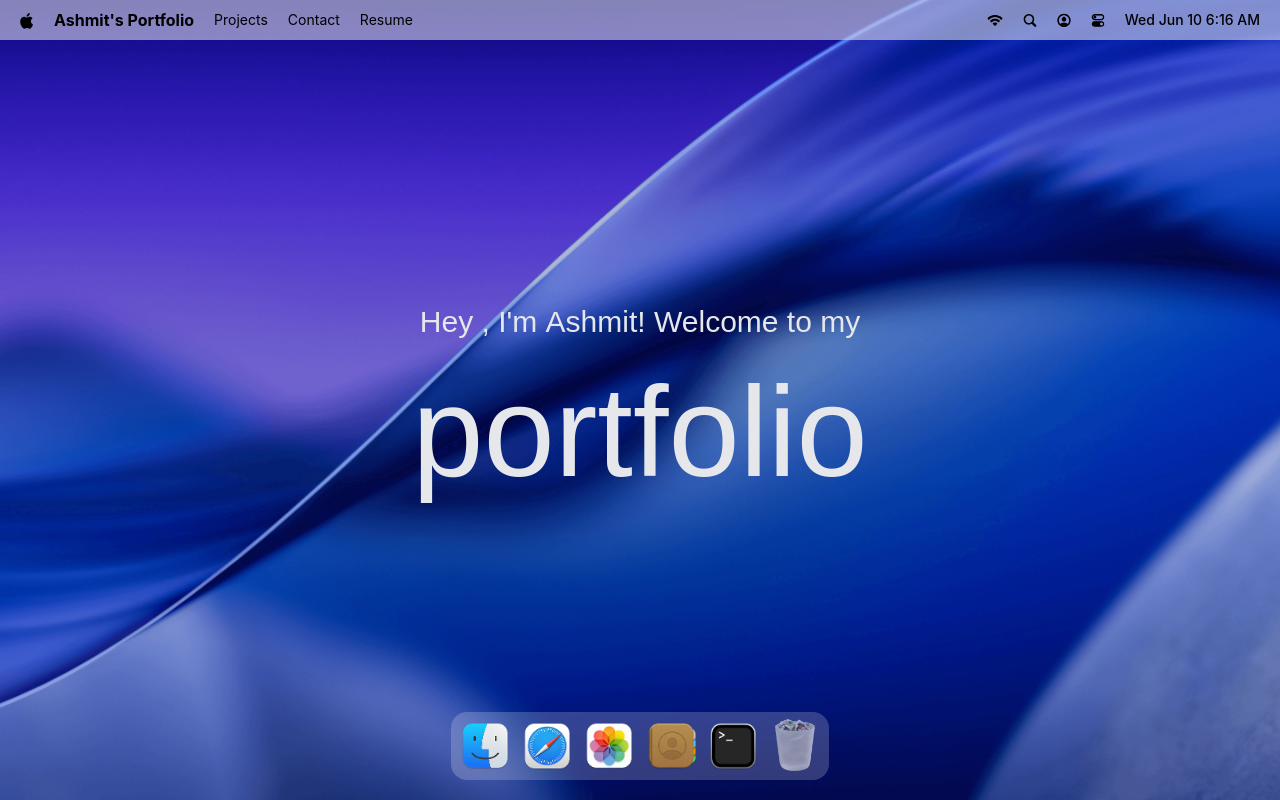
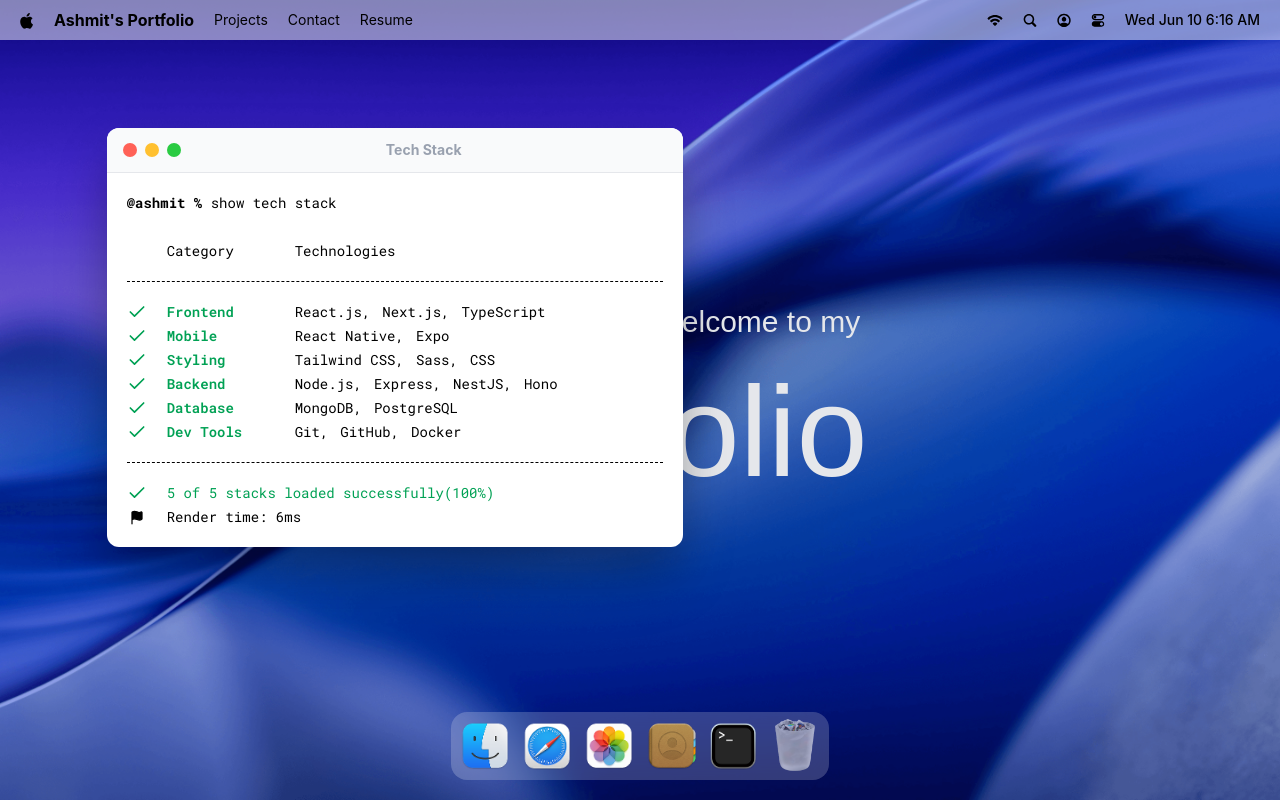
Before and after one commit to AshmitSherigar/macos-portfolio, a React (Vite) app: page / in a window 1280 px wide. Both pictures are taken after a click on the button 733 px from the left and 746 px from the top of the page. Built offline with nearby package versions, Linux system fonts and the light colour scheme; a web font is replaced by a local one.

Commit message:
implemented a hoc for managing window state and add the first window : terminal (#4)

```diff
--- a/src/App.jsx
+++ b/src/App.jsx
@@ -1,5 +1,10 @@
 import React from 'react';
+import gsap from 'gsap';
+import { Draggable } from 'gsap/Draggable';
 import { Navbar, Welcome, Dock } from './components';
+import { Terminal } from './windows';
+
+gsap.registerPlugin(Draggable);
 
 const App = () => {
   return (
@@ -7,6 +12,8 @@
       <Navbar />
       <Welcome />
       <Dock />
+
+      <Terminal />
     </main>
   );
 };
--- /dev/null
+++ b/src/components/WindowControls.jsx
@@ -0,0 +1,16 @@
+import React from 'react';
+import useWindowStore from '../store/window';
+
+const WindowControls = ({ target }) => {
+  const { closeWindow } = useWindowStore();
+  return (
+    <div id="window-controls">
+      <div className="close" onClick={() => closeWindow(target)} />
+      {/* TODO minimize and maximize functionality */}
+      <div className="minimize" />
+      <div className="maximize" />
+    </div>
+  );
+};
+
+export default WindowControls;
--- a/src/components/index.js
+++ b/src/components/index.js
@@ -1,5 +1,6 @@
 import Dock from './Dock';
 import Navbar from './Navbar';
 import Welcome from './Welcome';
+import WindowControls from './WindowControls';
 
-export { Navbar, Welcome, Dock };
+export { Navbar, Welcome, Dock, WindowControls };
--- /dev/null
+++ b/src/hoc/WindowWrapper.jsx
@@ -0,0 +1,53 @@
+import React, { useLayoutEffect, useRef } from 'react';
+import useWindowStore from '../store/window';
+import { useGSAP } from '@gsap/react';
+import gsap from 'gsap';
+import { Draggable } from 'gsap/Draggable';
+
+const WindowWrapper = (Component, windowKey) => {
+  const Wrapped = (props) => {
+    const { focusWindow, windows } = useWindowStore();
+    const { isOpen, zIndex } = windows[windowKey];
+    const ref = useRef(null);
+
+    useGSAP(() => {
+      const el = ref.current;
+      if (!el || !isOpen) return;
+
+      el.style.display = 'block';
+
+      gsap.fromTo(
+        el,
+        { scale: 0.8, opacity: 0, y: 40 },
+        { scale: 1, opacity: 1, y: 0, duration: 0.4, ease: 'power3.out' },
+      );
+    }, [isOpen]);
+
+    useGSAP(() => {
+      const el = ref.current;
+      if (!el) return;
+
+      const [instance] = Draggable.create(el, {
+        onPress: () => focusWindow(windowKey),
+      });
+
+      return () => instance.kill();
+    }, []);
+
+    useLayoutEffect(() => {
+      const el = ref.current;
+      if (!el) return;
+      el.style.display = isOpen ? 'block' : 'none';
+    }, [isOpen]);
+
+    return (
+      <section id={windowKey} ref={ref} style={{ zIndex }} className="absolute">
+        <Component {...props} />
+      </section>
+    );
+  };
+  Wrapped.displayName = `WindowWrapper(${Component.displayName || Component.name || 'Component'})`;
+  return Wrapped;
+};
+
+export default WindowWrapper;
--- /dev/null
+++ b/src/windows/Terminal.jsx
@@ -0,0 +1,55 @@
+import React from 'react';
+import WindowWrapper from '../hoc/WindowWrapper';
+import { techStack } from '../constants';
+import { Check, Flag } from 'lucide-react';
+import { WindowControls } from '../components';
+
+const Terminal = () => {
+  return (
+    <>
+      <div id="window-header">
+        <WindowControls target={'terminal'} />
+        <h2>Tech Stack</h2>
+      </div>
+      <div className="techstack">
+        <p>
+          <span className="font-bold">@ashmit % </span>
+          show tech stack
+        </p>
+        <div className="label">
+          <p className="w-32">Category</p>
+          <p>Technologies</p>
+        </div>
+        <ul className="content">
+          {techStack.map(({ category, items }) => (
+            <li className="flex items-center">
+              <Check className="check" size={20} />
+              <h3>{category}</h3>
+              <ul>
+                {items.map((item, idx) => (
+                  <li key={idx}>
+                    {item}
+                    {idx < items.length - 1 ? ',' : ''}
+                  </li>
+                ))}
+              </ul>
+            </li>
+          ))}
+        </ul>
+
+        <div className="footnote">
+          <p>
+            <Check size={20} />5 of 5 stacks loaded successfully(100%)
+          </p>
+          <p className="text-black">
+            <Flag size={15} fill="black" />
+            Render time: 6ms
+          </p>
+        </div>
+      </div>
+    </>
+  );
+};
+
+const TerminalWindow = WindowWrapper(Terminal, 'terminal');
+export default TerminalWindow;
--- /dev/null
+++ b/src/windows/index.js
@@ -0,0 +1,3 @@
+import Terminal from './Terminal';
+
+export { Terminal };
```
